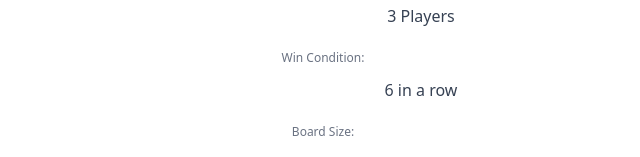
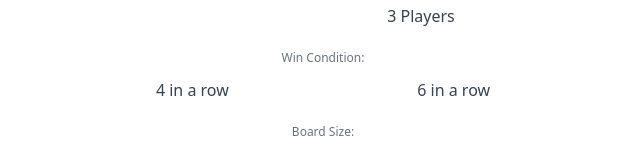
Before and after one commit to yl275/3-gomoku, a React (Vite) app in the folder client/: page / in a window 1280 px wide. Both pictures are taken after typing "Sample" into the empty fields and a click on the button "Create New Room". Shown: the part 335-492 px from the top of the page, without its empty margins (317-957 px from the left). Built offline with nearby package versions, Linux system fonts and the light colour scheme; no server answers.

Commit message:
feat: add 4-in-a-row win option

```diff
--- a/client/src/pages/Home.tsx
+++ b/client/src/pages/Home.tsx
@@ -4,7 +4,7 @@ import { SERVER_URL } from '../config';
 
 interface GameSettings {
   playerCount: 2 | 3;
-  winCondition: 5 | 6;
+  winCondition: 4 | 5 | 6;
   boardSize: 15 | 19;
 }
 
@@ -167,6 +167,17 @@ const Home: React.FC = () => {
               <div className="flex space-x-2">
                 <button
                   type="button"
+                  onClick={() => setGameSettings(prev => ({ ...prev, winCondition: 4 }))}
+                  className={`flex-1 py-1 px-2 text-xs rounded border transition-colors ${
+                    gameSettings.winCondition === 4
+                      ? 'bg-blue-600 text-white border-blue-600'
+                      : 'bg-gray-100 text-gray-700 border-gray-300 hover:bg-gray-200'
+                  }`}
+                >
+                  4 in a row
+                </button>
+                <button
+                  type="button"
                   onClick={() => setGameSettings(prev => ({ ...prev, winCondition: 5 }))}
                   className={`flex-1 py-1 px-2 text-xs rounded border transition-colors ${
                     gameSettings.winCondition === 5
--- a/client/src/pages/Room.tsx
+++ b/client/src/pages/Room.tsx
@@ -18,7 +18,7 @@ interface GameState {
   isDraw: boolean;
   settings: {
     playerCount: 2 | 3;
-    winCondition: 5 | 6;
+    winCondition: 4 | 5 | 6;
     boardSize: 15 | 19;
   };
 }
```
